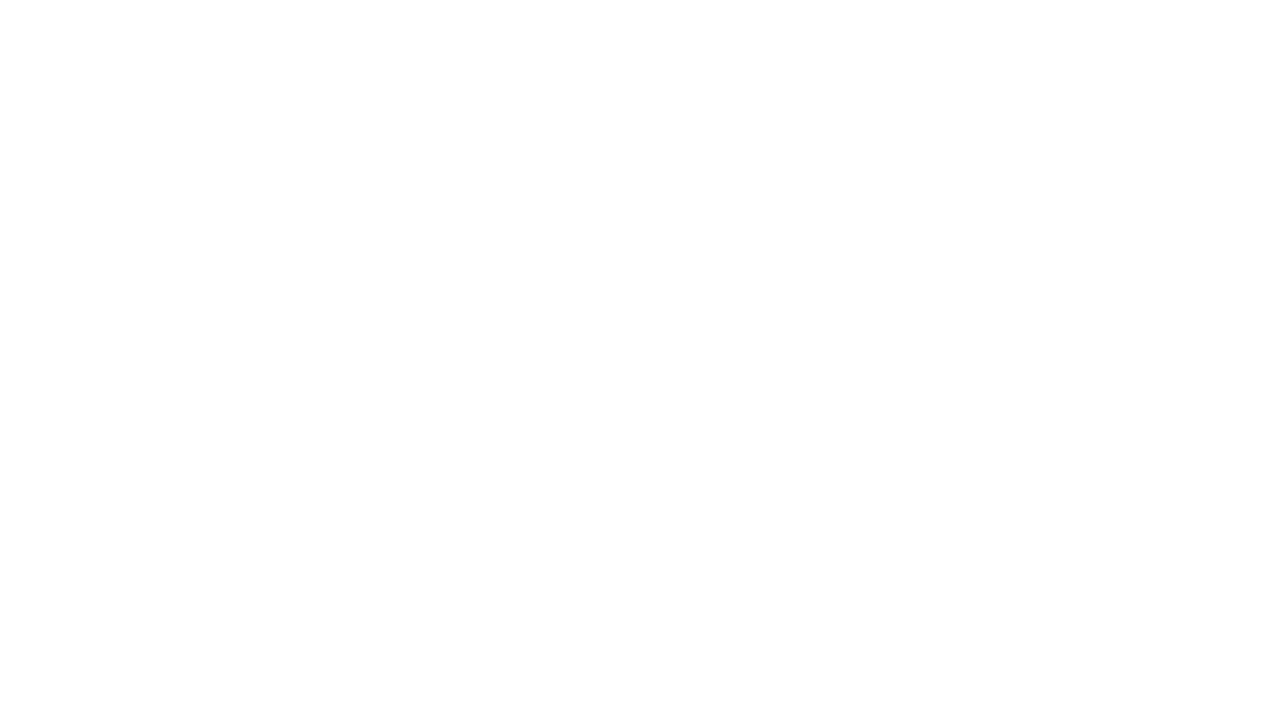
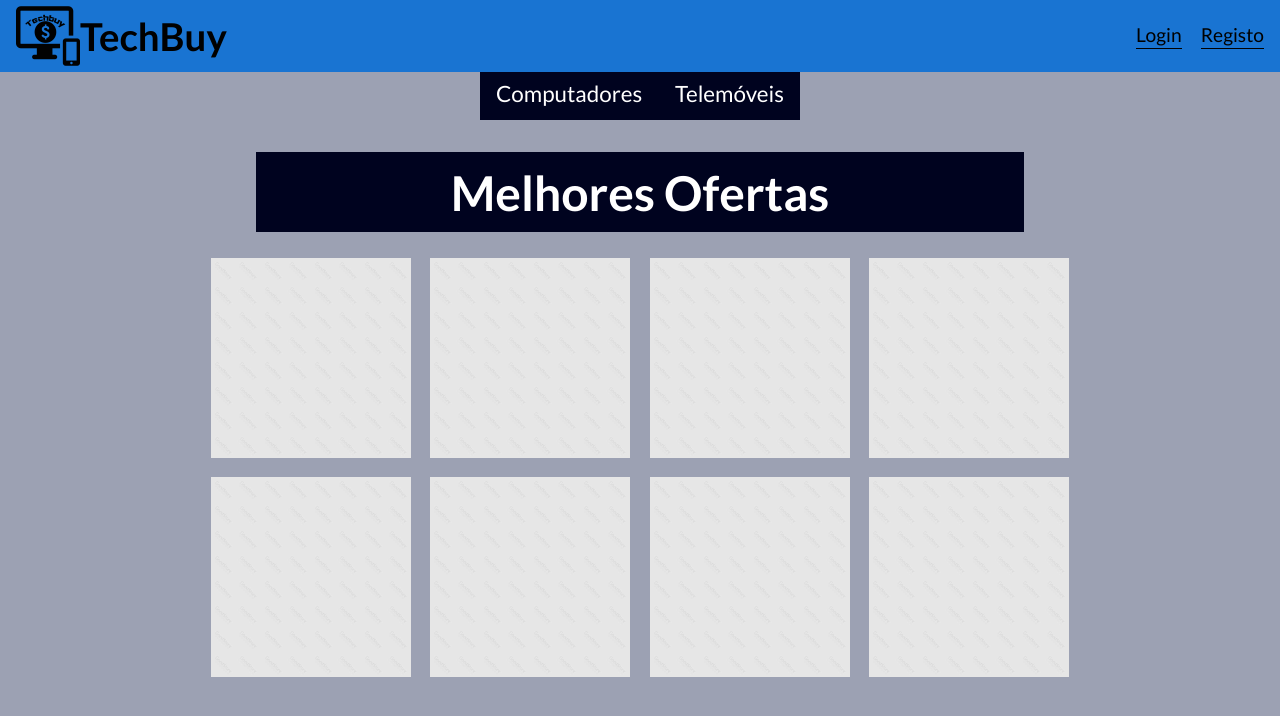
Before and after one commit to joanaportugal/TechBuy, a plain HTML site: page index.html in a window 1280 px wide. Drawn offline with Linux system fonts and the light colour scheme.

Commit message:
add: index page

```diff
--- a/index.html
+++ b/index.html
@@ -1,11 +1,51 @@
 <!DOCTYPE html>
 <html lang="en">
-<head>
-  <meta charset="UTF-8">
-  <meta name="viewport" content="width=device-width, initial-scale=1.0">
-  <title>TechBuy</title>
-</head>
-<body>
+  <head>
+    <meta charset="UTF-8" />
+    <meta name="viewport" content="width=device-width, initial-scale=1.0" />
+    <link rel="icon" href="./images/icon.png" sizes="16x16" type="image/png" />
+    <link rel="stylesheet" href="./reset.css" />
+    <link rel="stylesheet" href="./styles.css" />
+    <title>TechBuy</title>
+  </head>
+  <body>
+    <header>
+      <div id="logo">
+        <img src="./images/icon.png" alt="TechBuy icon" />
+        <h1>TechBuy</h1>
+      </div>
 
-</body>
+      <nav>
+        <ul>
+          <li><a href="#">Login</a></li>
+          <li><a href="#">Registo</a></li>
+        </ul>
+      </nav>
+    </header>
+    <main>
+      <nav>
+        <ul>
+          <li><a href="#">Computadores</a></li>
+          <li><a href="#">Telemóveis</a></li>
+        </ul>
+      </nav>
+
+      <section>
+        <article>
+          <h2>Melhores Ofertas</h2>
+        </article>
+
+        <div id="melhores_ofertas_imagens">
+          <img src="./images/demo.jpg" alt="img demo" />
+          <img src="./images/demo.jpg" alt="img demo" />
+          <img src="./images/demo.jpg" alt="img demo" />
+          <img src="./images/demo.jpg" alt="img demo" />
+          <img src="./images/demo.jpg" alt="img demo" />
+          <img src="./images/demo.jpg" alt="img demo" />
+          <img src="./images/demo.jpg" alt="img demo" />
+          <img src="./images/demo.jpg" alt="img demo" />
+        </div>
+      </section>
+    </main>
+  </body>
 </html>
--- /dev/null
+++ b/reset.css
@@ -0,0 +1,12 @@
+@import url("https://fonts.googleapis.com/css2?family=Lato:wght@300;400;700;900");
+
+html,
+body,
+body * {
+  margin: 0;
+  padding: 0;
+}
+
+body * {
+  font-family: "Lato", sans-serif;
+}
--- /dev/null
+++ b/styles.css
@@ -0,0 +1,162 @@
+body {
+  width: 100%;
+  min-height: 100vh;
+  background-image: url("./images/background.png");
+  background-repeat: no-repeat;
+  background-size: cover;
+  background-attachment: fixed;
+  background-position: center;
+  background: rgba(9, 22, 65, 0.4);
+}
+
+nav ul {
+  list-style: none;
+  display: flex;
+  justify-content: space-between;
+}
+
+nav ul li a {
+  color: black;
+  text-decoration: none;
+  font-size: 1.1rem;
+}
+
+header {
+  width: 100%;
+  height: 4.5rem;
+  background: #1974d2;
+  display: flex;
+  align-items: center;
+  justify-content: space-between;
+}
+
+#logo {
+  display: flex;
+  align-items: center;
+}
+
+#logo img {
+  width: 4rem;
+  height: 4rem;
+  margin-left: 1rem;
+}
+
+#logo h1 {
+  font-size: 1.8rem;
+}
+
+header nav {
+  margin-right: 1rem;
+}
+
+header nav ul {
+  width: 7rem;
+}
+
+header nav ul li {
+  border-bottom: 1px solid black;
+  padding-bottom: 2px;
+}
+
+main {
+  display: flex;
+  flex-direction: column;
+  align-items: center;
+}
+
+main nav {
+  width: 16rem;
+  height: 2.4rem;
+  background: #00031f;
+}
+
+main nav ul {
+  margin: 0.4rem 0.5rem;
+}
+
+main nav ul li a {
+  color: white;
+}
+
+main section {
+  margin-top: 2rem;
+  width: 100%;
+  display: flex;
+  flex-direction: column;
+  align-items: center;
+}
+
+main section article {
+  width: 80%;
+  height: 5rem;
+  background: #00031f;
+  display: flex;
+  justify-content: center;
+  align-items: center;
+}
+
+main section article h2 {
+  color: white;
+  font-size: 2rem;
+}
+
+main section #melhores_ofertas_imagens {
+  max-width: 90%;
+  margin-top: 2rem;
+  display: flex;
+  justify-content: center;
+  flex-wrap: wrap;
+}
+
+main section #melhores_ofertas_imagens img {
+  width: 200px;
+  height: 200px;
+  margin: 1rem;
+}
+
+@media (min-width: 700px) {
+  #logo h1 {
+    font-size: 2.4rem;
+  }
+
+  header nav ul {
+    width: 8rem;
+  }
+
+  header nav ul li a {
+    font-size: 1.2rem;
+  }
+
+  main nav {
+    width: 20rem;
+    height: 3rem;
+  }
+
+  main nav ul {
+    margin: 0.5rem 1rem;
+  }
+
+  main nav ul a {
+    font-size: 1.4rem;
+  }
+
+  main section article {
+    width: 60%;
+    height: 5rem;
+  }
+
+  main section article h2 {
+    font-size: 3rem;
+  }
+
+  main section #melhores_ofertas_imagens {
+    margin-top: 1rem;
+    max-width: 70%;
+  }
+
+  main section #melhores_ofertas_imagens img {
+    width: 200px;
+    height: 200px;
+    margin: 0.6rem;
+  }
+}
```
Also changed, not shown: images/background.png (added), images/demo.jpg (added), images/icon.png (added).
